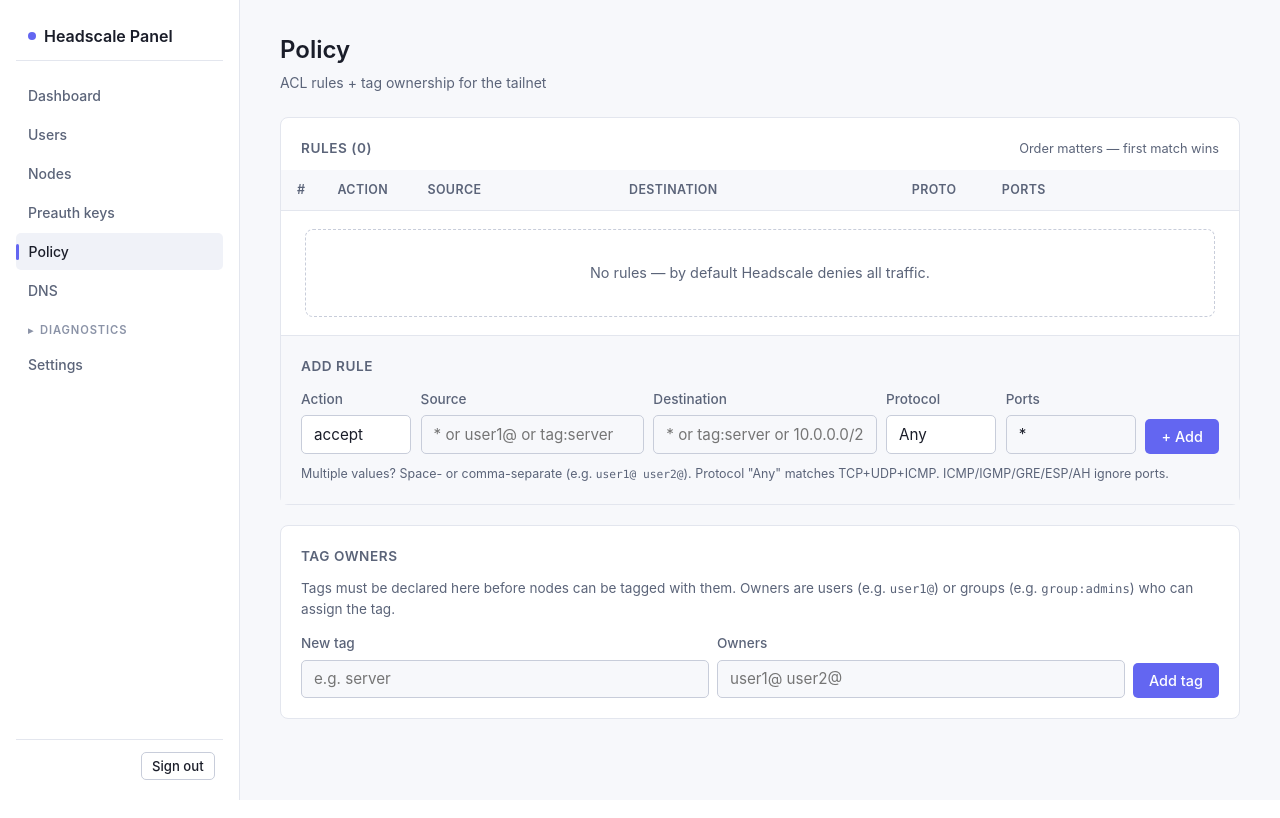
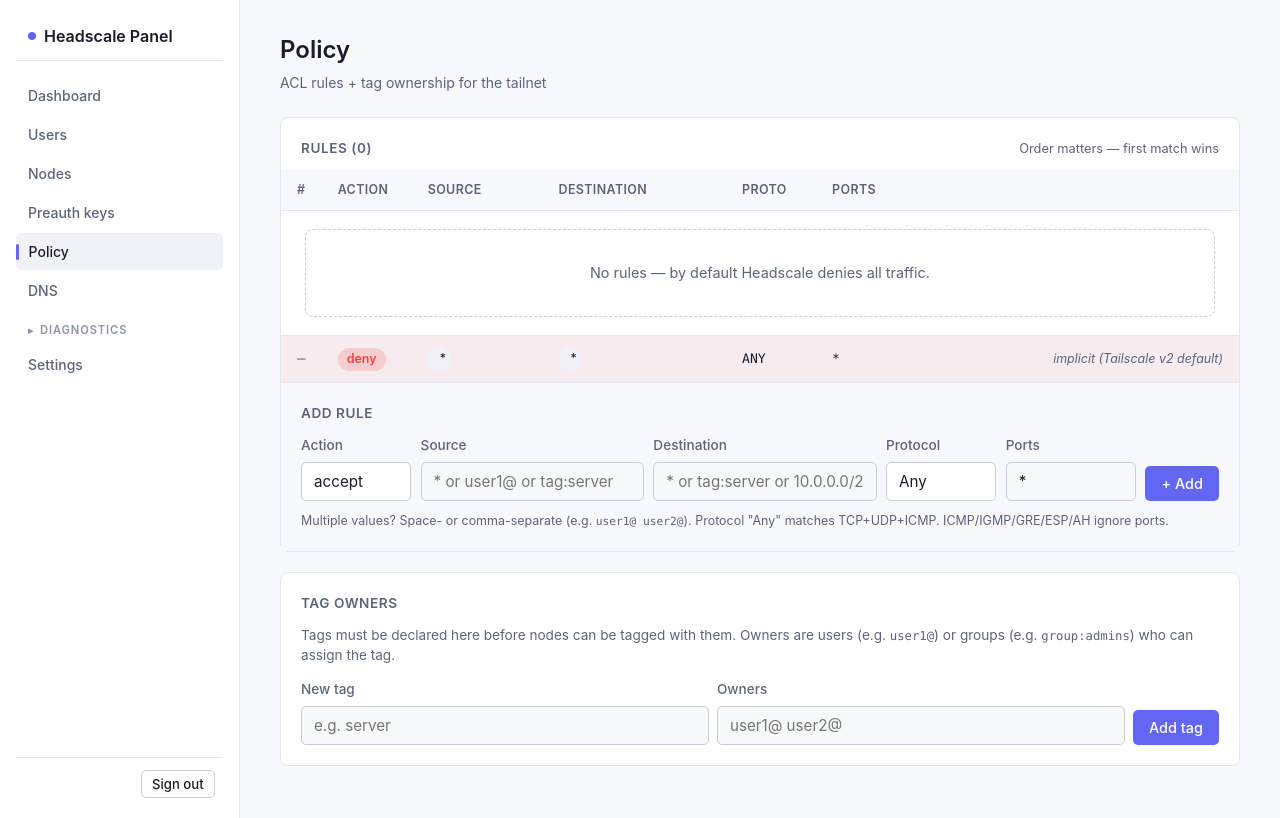
Before and after one commit to TinyHomeLab-io/headscale-panel, a FastAPI app: template panel/app/templates/policy.html in a window 1280 px wide. Run offline with FastAPI, Linux system fonts and the light colour scheme; the template is opened without the code that fills it, so the values that code supplies are empty; parts of the project's set-up code (start-up, migrations or seed data) failed here and were passed over.

Commit message:
Drop "drop" action; show implicit deny when no catch-all allow
Tailscale ACL v2 (Headscale 0.28+) only allows action=accept; submitting drop
returns "invalid action 'drop', must be 'accept'". Removed the drop option
from the add-rule and edit-rule dropdowns.

When no rule already covers `*` → `*` with proto=any/accept, append a non-
editable "deny * → * any *" row at the bottom of the rules table labelled
"implicit (Tailscale v2 default)" so users can see why traffic gets blocked
without explicit drop rules.

```diff
--- a/panel/app/routes/policy.py
+++ b/panel/app/routes/policy.py
@@ -317,6 +317,25 @@ def view_policy(request: Request, sess: dict = Depends(require_authenticated)):
 
     tag_owners = doc.get("tagOwners") or {}
 
+    # If no rule already covers everything, the implicit deny is what runs at the
+    # bottom — show it in the table so users understand why traffic gets blocked.
+    has_catchall_allow = False
+    for r in doc.get("acls") or []:
+        if r.get("action") != "accept":
+            continue
+        proto = (r.get("proto") or "").lower()
+        if proto and proto not in ("", "any"):
+            continue
+        if "*" not in (r.get("src") or []):
+            continue
+        for d in r.get("dst") or []:
+            alias, _port = _split_dst(d)
+            if alias == "*":
+                has_catchall_allow = True
+                break
+        if has_catchall_allow:
+            break
+
     highlight_str = request.query_params.get("highlight", "")
     highlight_index = int(highlight_str) if highlight_str.isdigit() else None
 
@@ -328,6 +347,7 @@ def view_policy(request: Request, sess: dict = Depends(require_authenticated)):
             "rules": rules,
             "tag_owners": tag_owners,
             "users": users,
+            "has_catchall_allow": has_catchall_allow,
             "alias_options": _alias_options(doc, users),
             "owner_options": _owner_options(doc, users),
             "error": error,
--- a/panel/app/templates/policy.html
+++ b/panel/app/templates/policy.html
@@ -87,6 +87,19 @@
           {% if not rules %}
             <tr><td colspan="7"><div class="empty" style="margin:0.5rem">No rules — by default Headscale denies all traffic.</div></td></tr>
           {% endif %}
+          {% if not has_catchall_allow %}
+            <tr style="background:color-mix(in srgb, var(--danger) 7%, var(--bg))">
+              <td class="mono muted" style="vertical-align:middle">—</td>
+              <td>
+                <span style="display:inline-block;background:color-mix(in srgb, var(--danger) 18%, transparent);color:var(--danger);padding:2px 9px;border-radius:999px;font-size:0.78rem;font-weight:600">deny</span>
+              </td>
+              <td><span class="chip" style="font-size:0.78rem">*</span></td>
+              <td><span class="chip" style="font-size:0.78rem">*</span></td>
+              <td class="mono" style="font-size:0.82rem;text-transform:uppercase">any</td>
+              <td class="mono" style="font-size:0.82rem">*</td>
+              <td class="muted" style="font-size:0.78rem;font-style:italic;text-align:right;padding-right:1rem">implicit (Tailscale v2 default)</td>
+            </tr>
+          {% endif %}
         </tbody>
       </table>
     </div>
@@ -98,7 +111,6 @@
           <label for="action">Action</label>
           <select id="action" name="action" style="font-family:inherit;font-size:0.95rem;padding:0.55rem 0.75rem;background:var(--bg-elev);color:var(--text);border:1px solid var(--border-strong);border-radius:var(--radius-sm);width:100%">
             <option value="accept">accept</option>
-            <option value="drop">drop</option>
           </select>
         </div>
         <div class="field" style="margin:0">
@@ -151,7 +163,6 @@
           <label for="edit-action">Action</label>
           <select id="edit-action" name="action" style="font-family:inherit;font-size:0.95rem;padding:0.55rem 0.75rem;background:var(--bg-elev);color:var(--text);border:1px solid var(--border-strong);border-radius:var(--radius-sm);width:100%">
             <option value="accept">accept</option>
-            <option value="drop">drop</option>
           </select>
         </div>
         <div class="field" style="margin:0">
```
